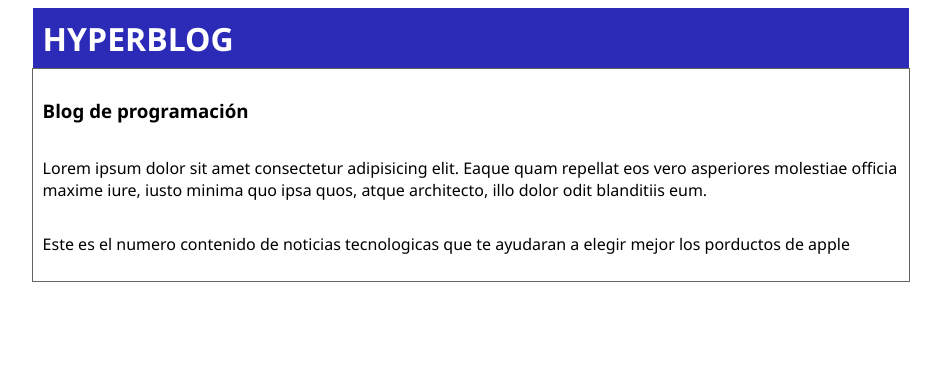
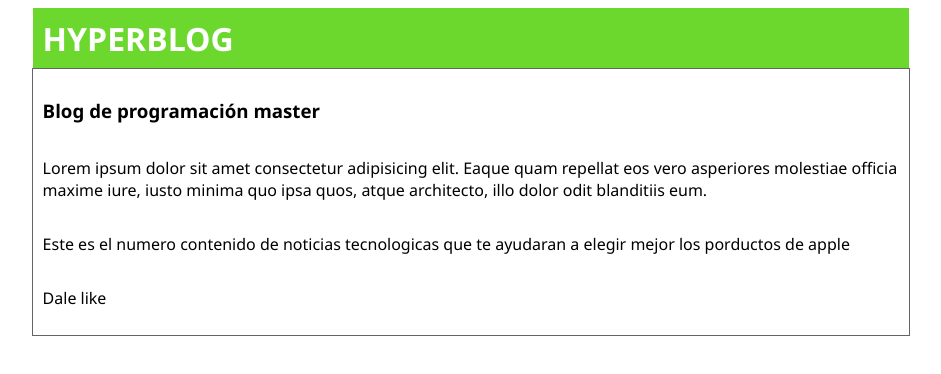
Before and after one commit to Miguel-Mendoza/Blog, a plain HTML site: page index.html in a window 1280 px wide. Shown: the whole page, without its empty margins (169-1110 px from the left). Drawn offline with Linux system fonts and the light colour scheme.

Commit message:
Cambio de color en cabecera y agregacion de parrafo

```diff
--- a/css/style.css
+++ b/css/style.css
@@ -23,7 +23,7 @@ body{
     height: 40px;
     display: flex;
     align-items: center;
-    background-color: rgb(43, 43, 184);
+    background-color: rgb(108, 216, 46);
     color: white;
     padding: 10px;
 }
--- a/index.html
+++ b/index.html
@@ -14,7 +14,7 @@
         </div>
          <div class="post">
             <h3>
-                Blog de programación
+                Blog de programación master
             </h3>
 
             <p>
@@ -24,6 +24,10 @@
             <p>
                 Este es el numero contenido de noticias tecnologicas que te ayudaran a elegir mejor los porductos de apple
             </p>
+
+            <p>
+                Dale like
+            </p>
          </div>
     </div>
 </body>
```
